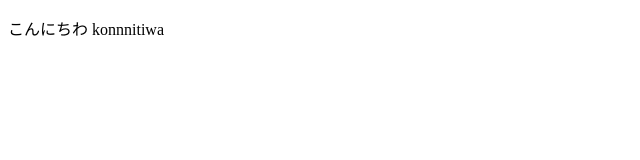
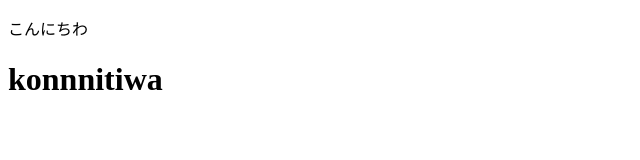
Before and after one commit to miniminionon/myoudoukun, a plain HTML site: page index.html in a window 1280 px wide. Shown: the whole page, without its empty margins (0-640 px from the left). Drawn offline with Linux system fonts and the light colour scheme.

Commit message:
Update index.html

```diff
--- a/index.html
+++ b/index.html
@@ -2,7 +2,7 @@
 <!doctype html>
 <html lang="ja">
 
-<p>こんにちわ
-<t>konnnitiwa
+ <p>こんにちわ</p>
+ <h1>konnnitiwa</h1>
 
 </html>
```
